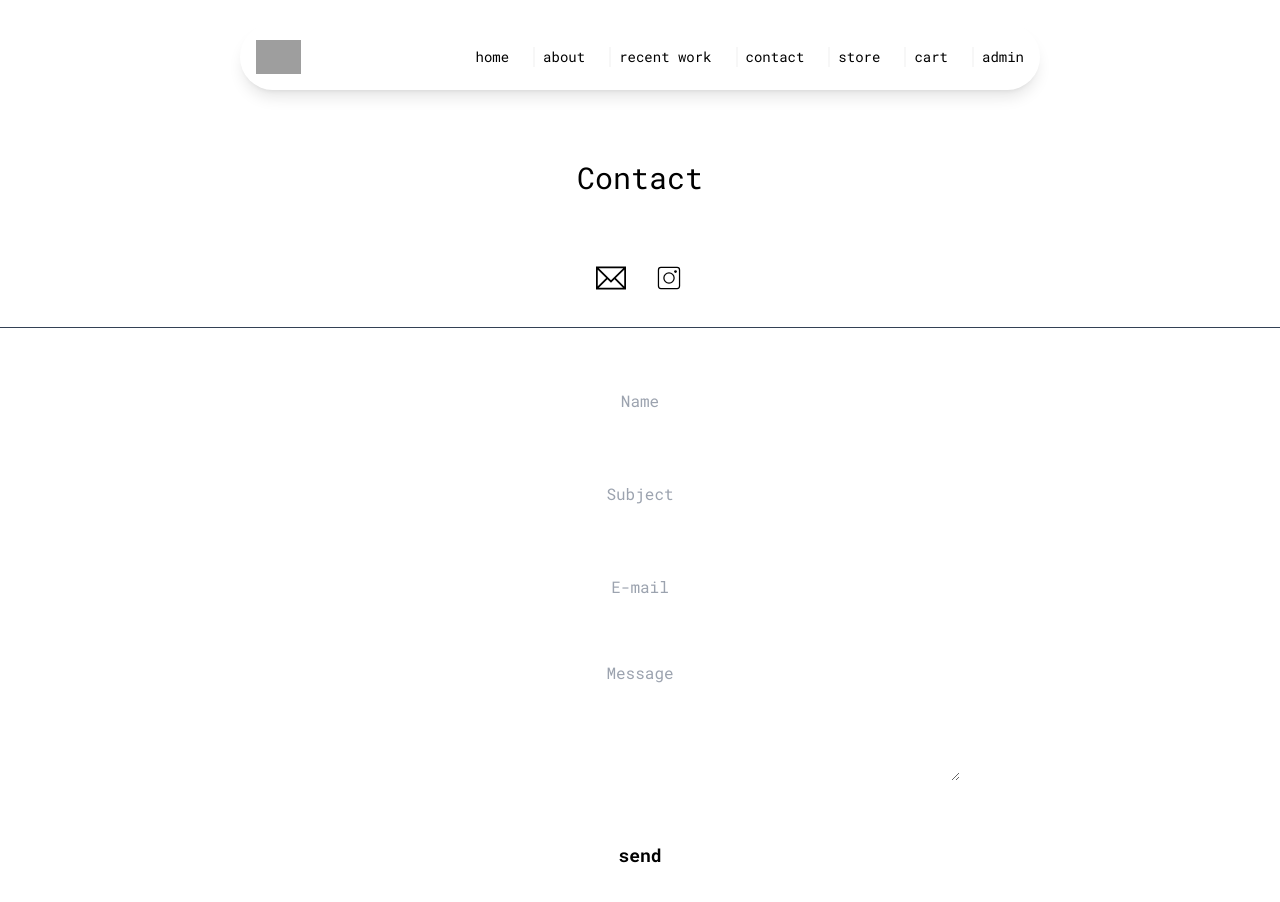
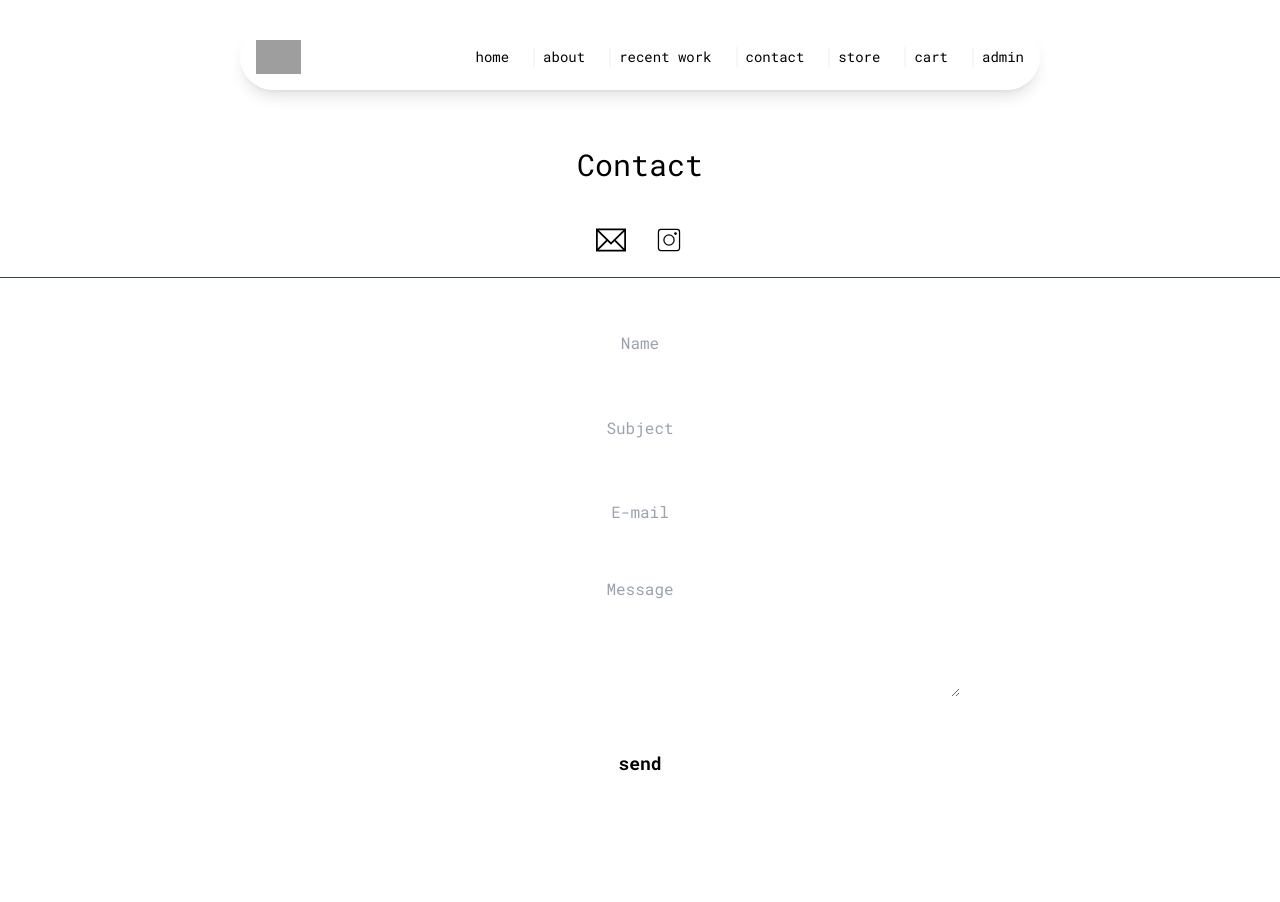
Before and after one commit to Manuelhhinojosa/mattStoreClientSide, a React (Vite) app: page /contact in a window 1280 px wide. Shown: the top 902 px of the page. After the commit the page ends 828 px from the top, so only its background shows below. Built offline with nearby package versions, Linux system fonts and the light colour scheme; grey boxes are pictures that could not be loaded.

Commit message:
fixed issue in contact compnent; rearranged the height values for fixed for a better user experience

```diff
--- a/src/App.jsx
+++ b/src/App.jsx
@@ -13,7 +13,7 @@ import Navbar from "./components/generalComponents/Navbar";
 
 function App() {
   return (
-    <main className="overflow-hidden overflow-y-scroll">
+    <main>
       <Navbar />
       <Routes>
         <Route path="/" element={<Home />} />
--- a/src/components/pageComponents/Contact.jsx
+++ b/src/components/pageComponents/Contact.jsx
@@ -5,23 +5,23 @@ import { TfiEmail } from "react-icons/tfi";
 
 const Contact = () => {
   return (
-    <section className="container mx-auto">
-      <div className="mt-32 w-full h-screen">
-        <div className="h-1/4 text-center">
-          <div className="h-1/2 flex justify-center items-center text-3xl">
+    <section className="container mx-auto h-[700px]">
+      <div className="mt-32 w-ful">
+        <div className="h-[150px] text-center border-b-[1px] border-b-slate-700">
+          <div className="flex justify-center items-center text-3xl h-1/2">
             Contact
           </div>
-          <div className="h-1/2 flex justify-center gap-7 items-center text-3xl border-b-[1px] border-b-slate-700">
+          <div className=" flex justify-center gap-7 items-center text-3xl h-1/2">
             <a
               href="mailto:matt.marotti@gmail.com"
-              className="hover:text-slate-600 transition-all duration-500"
+              className="hover:text-slate-600"
             >
               <TfiEmail />
             </a>
             <a
               href="https://www.instagram.com/martysville/"
               target="_blank"
-              className=" hover:text-slate-600 transition-all duration-500"
+              className=" hover:text-slate-600"
             >
               <CiInstagram />
             </a>
@@ -29,7 +29,7 @@ const Contact = () => {
         </div>
         <form
           action=""
-          className="h-3/4 flex flex-col items-center justify-evenly"
+          className="h-[550px] flex flex-col items-center justify-evenly"
         >
           <input
             type="text"
```
